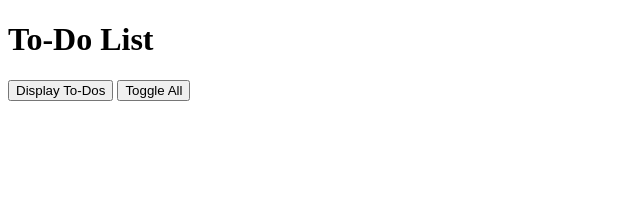
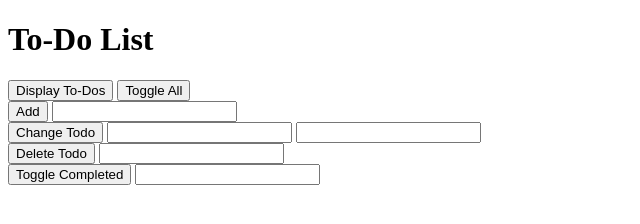
Before and after one commit to tagma-1/todo-app-demo, a plain HTML site: page index.html in a window 1280 px wide. Shown: the whole page, without its empty margins (0-640 px from the left). Drawn offline with Linux system fonts and the light colour scheme.

Commit message:
Add buttons and inputs for all ToDo functions to display

```diff
--- a/index.html
+++ b/index.html
@@ -9,8 +9,33 @@
 </head>
 <body>
   <h1>To-Do List</h1>
-  <button id="displayTodosButton">Display To-Dos</button>
-  <button id="toggleAllButton">Toggle All</button>
+
+  <div>
+    <button onclick="handlers.displayTodos()">Display To-Dos</button>
+    <button onclick="handlers.toggleAll()">Toggle All</button>
+  </div>
+
+  <div>
+    <button onclick="handlers.addTodo()">Add</button>
+    <input type="text" id="addTodoTextInput">
+  </div>
+
+  <div>
+    <button onclick="handlers.changeTodo()">Change Todo</button>
+    <input id='changeTodoPositionInput' type='number'>
+    <input id='changeTodoTextInput' type='text'>
+  </div>
+
+  <div>
+    <button onclick="handlers.deleteTodo()">Delete Todo</button>
+    <input id='deleteTodoPositionInput' type='number'>
+  </div>
+
+  <div>
+    <button onclick="handlers.toggleCompleted()">Toggle Completed</button>
+    <input id='toggleCompletedPositionInput' type='number'>
+  </div>
+
   <script src="script.js"></script>
 </body>
 </html>
--- a/script.js
+++ b/script.js
@@ -63,13 +63,33 @@ let todo_list = {
   }
 }
 
-let displayTodosButton = document.getElementById('displayTodosButton');
-let toggleAllButton = document.getElementById('toggleAllButton');
-
-displayTodosButton.addEventListener('click', function() {
-  todo_list.displayTodos();
-})
-
-toggleAllButton.addEventListener('click', function() {
-  todo_list.toggleAll();
-})
+let handlers = {
+  displayTodos: function() {
+    todo_list.displayTodos();
+  },
+  addTodo: function() {
+    let addTodoTextInput = document.getElementById('addTodoTextInput');
+    todo_list.addTodo(addTodoTextInput.value);
+    addTodoTextInput.value = '';
+  },
+  changeTodo: function() {
+    let changeTodoPositionInput = document.getElementById('changeTodoPositionInput');
+    let changeTodoTextInput = document.getElementById('changeTodoTextInput');
+    todo_list.changeTodo(changeTodoPositionInput.valueAsNumber, changeTodoTextInput.value);
+    changeTodoPositionInput.value = '';
+    changeTodoTextInput.value = '';
+  },
+  deleteTodo: function() {
+    let deleteTodoPositionInput = document.getElementById('deleteTodoPositionInput');
+    todo_list.deleteTodo(deleteTodoPositionInput.value);
+    deleteTodoPositionInput.value = '';
+  },
+  toggleCompleted: function() {
+    let toggleCompletedPositionInput = document.getElementById('toggleCompletedPositionInput');
+    todo_list.toggleCompleted(toggleCompletedPositionInput.value);
+    toggleCompletedPositionInput.value = '';
+  },
+  toggleAll: function() {
+    todo_list.toggleAll();
+  }
+}
```
